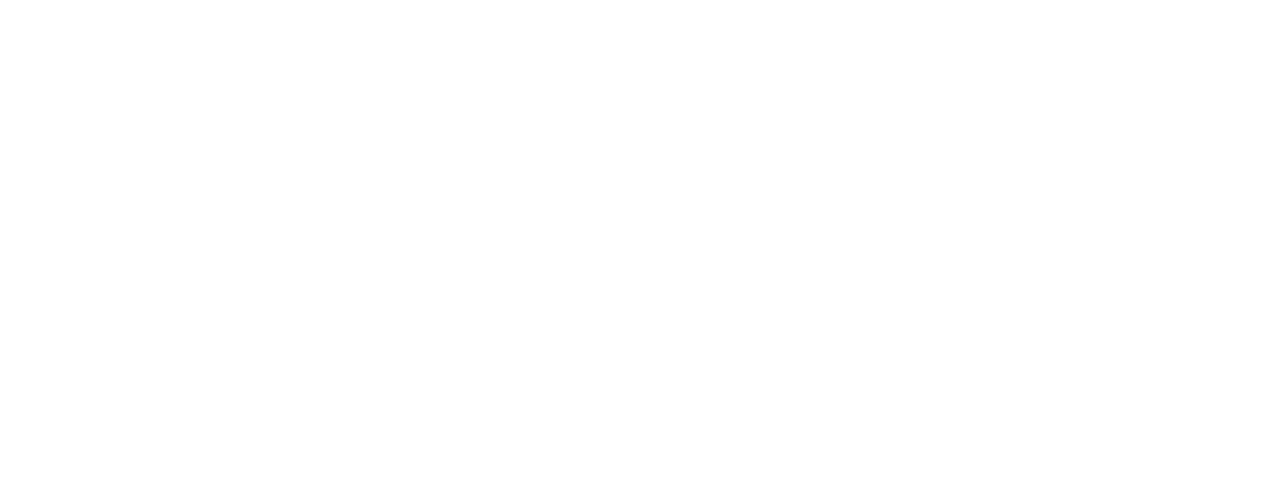
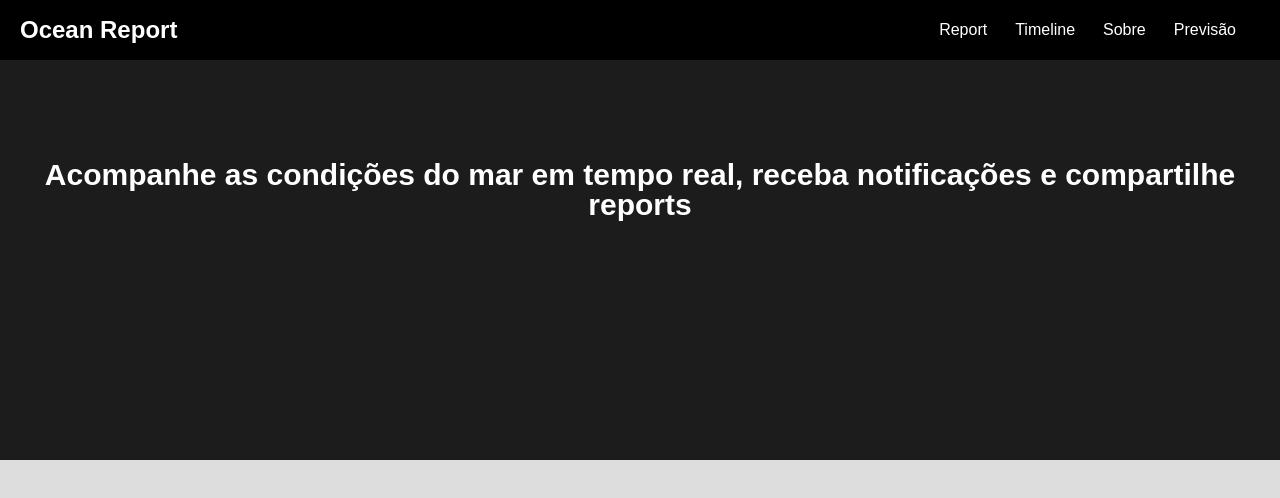
Before and after one commit to guedesclaudio/oceanreport-frontend, a React (Create React App) app: page / in a window 1280 px wide. Shown: the top 498 px of the page. Built offline with nearby package versions, Linux system fonts and the light colour scheme.

Commit message:
feat(home): created a home page

```diff
--- a/src/App.tsx
+++ b/src/App.tsx
@@ -1,9 +1,13 @@
 import './App.css';
 import GlobalStyle from './styles/globalStyle';
+import Home from './pages/Home';
 
 function App() {
   return (
-    <GlobalStyle/>
+    <>
+     <GlobalStyle/>
+     <Home/>
+    </>
   );
 }
 
--- /dev/null
+++ b/src/components/Logo.tsx
@@ -0,0 +1,19 @@
+import styled from "styled-components";
+
+const Logo: React.FC = () => {
+    return (
+        <Container>
+            <h1>
+                Ocean Report
+            </h1>
+        </Container>
+    )
+}
+export default Logo;
+
+const Container = styled.div`
+    font-family: Arial, Helvetica, sans-serif;
+    font-size: 24px;
+    font-weight: bold;
+    color: white;
+`;
--- /dev/null
+++ b/src/components/Panel.tsx
@@ -0,0 +1,27 @@
+import styled from "styled-components";
+
+const Panel: React.FC = () => {
+    return (
+        <Container>
+            <Title>
+                Acompanhe as condições do mar em tempo real, receba notificações e compartilhe reports
+            </Title>
+        </Container>
+    )
+}
+export default Panel;
+
+const Container = styled.div`
+    width: 100%;
+    height: 400px;
+    background-color: #1d1c1c;
+    margin-top: 60px;
+`;
+const Title = styled.h1`
+    font-size: 30px;
+    color: white;
+    font-family: Arial, Helvetica, sans-serif;
+    text-align: center;
+    font-weight: bold;
+    padding-top: 100px;
+`;
--- /dev/null
+++ b/src/components/TopBar.tsx
@@ -0,0 +1,50 @@
+import styled from "styled-components";
+import Logo from "./Logo";
+
+const TopBar: React.FC = () => {
+    return (
+        <Container>
+            <Logo/>
+            <Links>
+                <p>Report</p>
+                <p>Timeline</p>
+                <p>Sobre</p>
+                <p>Previsão</p>
+            </Links>
+        </Container>
+    )
+}
+export default TopBar;
+
+const Container = styled.div`
+    width: 100%;
+    height: 60px;
+    background-color: black;
+    display: flex;
+    align-items: center;
+    justify-content: space-between;
+    padding: 20px;
+    box-sizing: border-box;
+    position: fixed;
+    top: 0;
+    left: 0;
+`;
+const Links = styled.div`
+    display: flex;
+    justify-content: space-between;
+    align-items: center;
+    padding: 10px;
+    box-sizing: border-box;
+
+    && p {
+        font-family: Arial, Helvetica, sans-serif;
+        font-size: 16px;
+        color: white;
+        padding: 14px;
+        cursor: pointer;
+    }
+
+    && p:hover {
+        color: #b6b6f3;
+    }
+`;
--- a/src/index.css
+++ b/src/index.css
@@ -5,6 +5,7 @@ body {
     sans-serif;
   -webkit-font-smoothing: antialiased;
   -moz-osx-font-smoothing: grayscale;
+  background-color: #DDDDDD;
 }
 
 code {
--- /dev/null
+++ b/src/pages/Home.tsx
@@ -0,0 +1,19 @@
+import styled from "styled-components";
+import TopBar from "../components/TopBar";
+import Panel from "../components/Panel";
+
+const Home: React.FC = () => {
+    return (
+        <>
+            <TopBar/>
+            <Container>
+                <Panel/>
+            </Container>
+        </>
+    )
+}
+export default Home;
+
+const Container = styled.div`
+
+`;
```
Also changed, not shown: src/styles/globalStyle.tsx (renamed from src/styles/globalStyle.ts).
